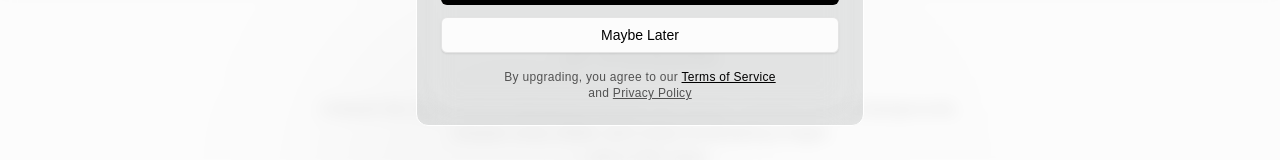
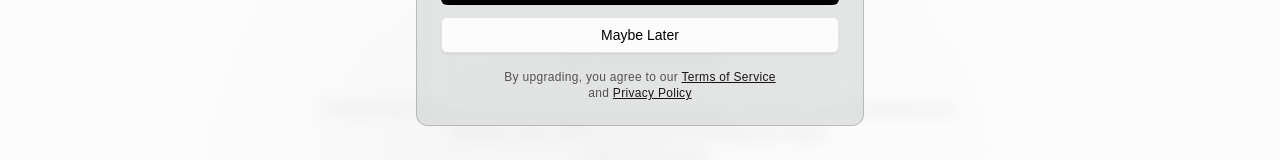
Before and after one commit to csfahad/pixsuite, a Next.js app: page / in a window 1280 px wide. Both pictures are taken after a click on the button "Go Lite". Shown: the part 3217-3377 px from the top of the page. Built offline with nearby package versions, Linux system fonts and the light colour scheme; no server answers.

Commit message:
fix(modal): fix modal border in dark mode

```diff
--- a/src/components/modals/payment-modal.tsx
+++ b/src/components/modals/payment-modal.tsx
@@ -161,7 +161,7 @@ export default function PaymentModal({
                         initial={{ scale: 0.95, opacity: 0 }}
                         animate={{ scale: 1, opacity: 1 }}
                         exit={{ scale: 0.95, opacity: 0 }}
-                        className="relative w-full max-w-md glass rounded-xl p-6 border border-card! shadow-glow-primary mt-12"
+                        className="relative w-full max-w-md glass rounded-xl p-6 border border-primary/20 dark:border-primary/20 shadow-glow-primary mt-12"
                         onClick={(e) => e.stopPropagation()}
                     >
                         {/* Close Button */}
@@ -323,7 +323,7 @@ export default function PaymentModal({
                             <Button
                                 variant="outline"
                                 onClick={onClose}
-                                className="w-full border-card-border"
+                                className="w-full border-card-border cursor-pointer"
                             >
                                 Maybe Later
                             </Button>
@@ -334,7 +334,7 @@ export default function PaymentModal({
                             By upgrading, you agree to our{" "}
                             <a
                                 href="/terms"
-                                className="text-primary underline hover:text-primary/80"
+                                className="text-primary/90 underline hover:text-muted-foreground"
                                 target="_blank"
                                 rel="noopener noreferrer"
                             >
@@ -344,7 +344,7 @@ export default function PaymentModal({
                                 and&nbsp;
                                 <a
                                     href="/privacy"
-                                    className="text-muted-foreground underline hover:text-primary"
+                                    className="text-primary/90 underline hover:text-muted-foreground"
                                     target="_blank"
                                     rel="noopener noreferrer"
                                 >
```
